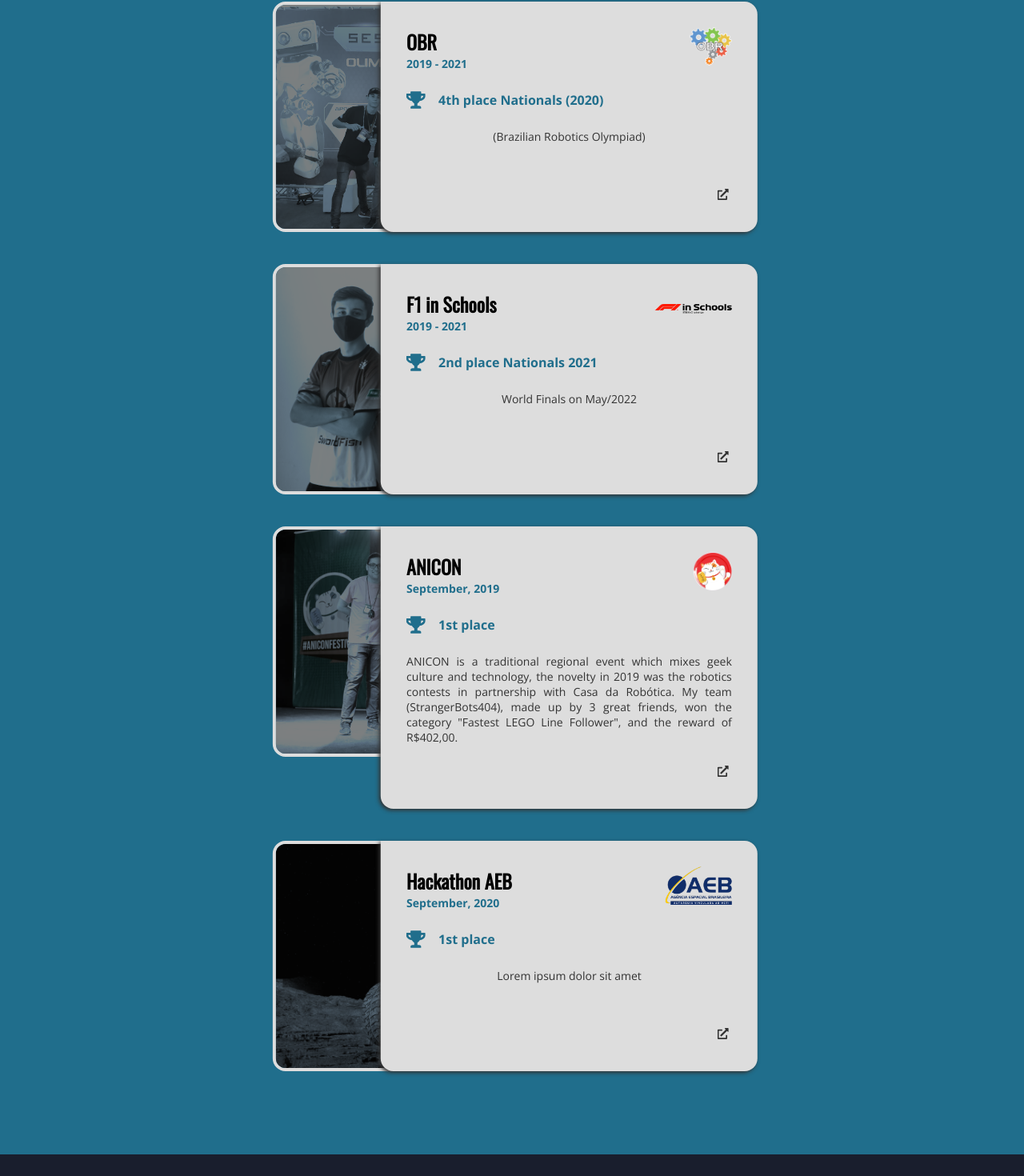
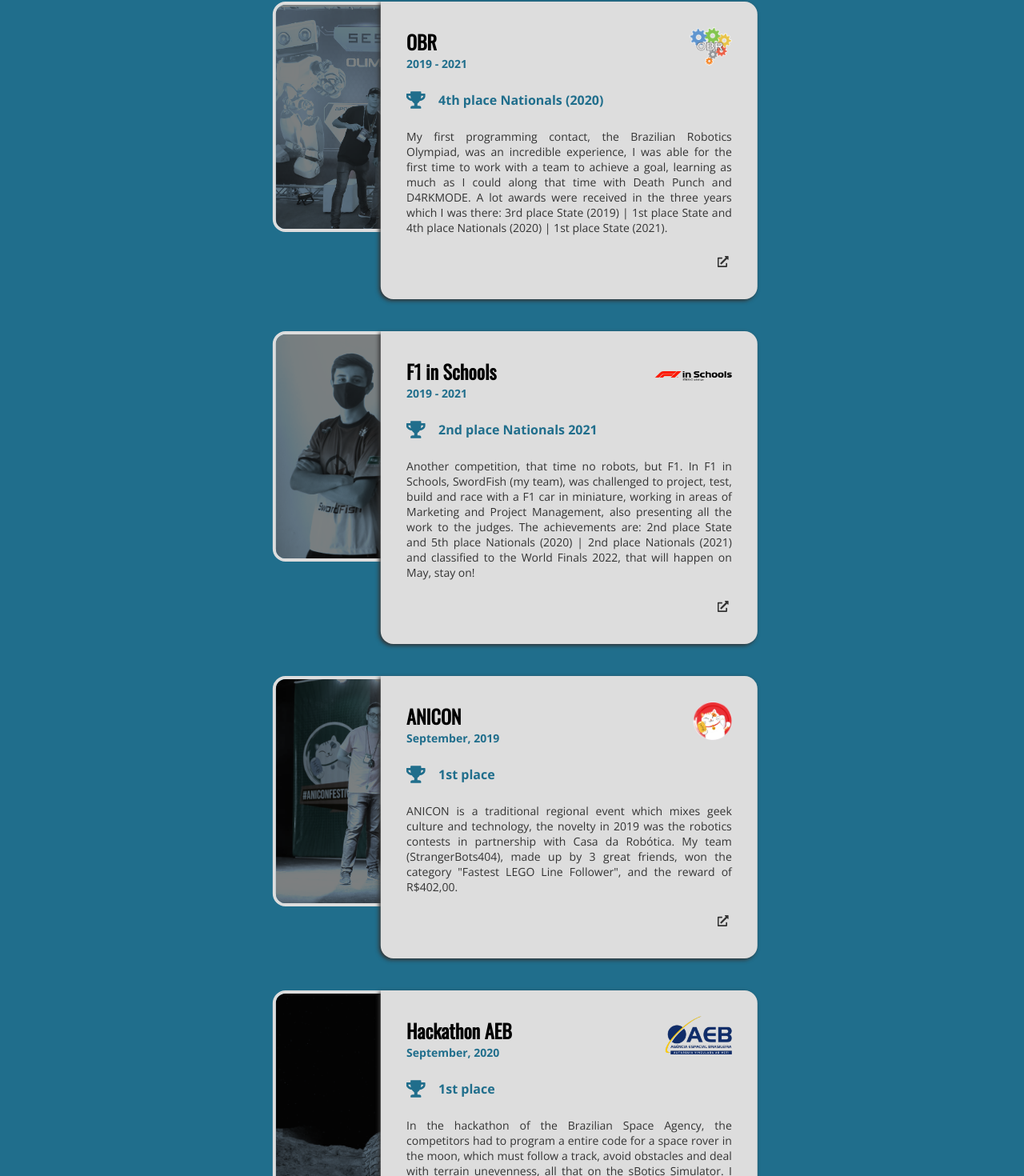
Before and after one commit to gabriel-dp/gabriel-dp.github.io_v1, a React (Create React App) app: page /about-me in a window 1280 px wide. Shown: the part 1684-3154 px from the top of the page at 80% size. Built offline with nearby package versions, Linux system fonts and the light colour scheme.

Commit message:
description update

```diff
--- a/src/pages/About/Experiences/index.jsx
+++ b/src/pages/About/Experiences/index.jsx
@@ -11,7 +11,7 @@ const Experiences = () => {
             'achievement' : '4th place Nationals (2020)',
             'logo' : require('../../../assets/images/exp/obr-logo.png'),
             'image' : require('../../../assets/images/exp/obr.jpg'),
-            'description' : '(Brazilian Robotics Olympiad)',
+            'description' : 'My first programming contact, the Brazilian Robotics Olympiad, was an incredible experience, I was able for the first time to work with a team to achieve a goal, learning as much as I could along that time with Death Punch and D4RKMODE. \nA lot awards were received in the three years which I was there: 3rd place State (2019) | 1st place State and 4th place Nationals (2020) | 1st place State (2021).',
             'link': 'http://sesi.fieb.org.br/sesiescola/nossas-escolas/vitória-da-conquista/blog-da-escola/',
         },
         'F1 in Schools' : {
@@ -19,7 +19,7 @@ const Experiences = () => {
             'achievement' : '2nd place Nationals 2021',
             'logo' : require('../../../assets/images/exp/f1inschools-logo.png'),
             'image' : require('../../../assets/images/exp/f1inschools.jpg'),
-            'description' : 'World Finals on May/2022',
+            'description' : 'Another competition, that time no robots, but F1. In F1 in Schools, SwordFish (my team), was challenged to project, test, build and race with a F1 car in miniature, working in areas of Marketing and Project Management, also presenting all the work to the judges. The achievements are: 2nd place State and 5th place Nationals (2020) | 2nd place Nationals (2021) and classified to the World Finals 2022, that will happen on May, stay on!',
             'link': 'http://sesi.fieb.org.br/sesiescola/noticias/equipe-baiana-premiada-no-torneio-sesi-de-robótica-vai-para-competição-internacional-em-2022/',
         },
         'ANICON' : {
@@ -35,7 +35,7 @@ const Experiences = () => {
             'achievement' : '1st place',
             'logo' : require('../../../assets/images/exp/aeb-logo.png'),
             'image' : require('../../../assets/images/exp/aeb.png'),
-            'description' : 'Lorem ipsum dolor sit amet',
+            'description' : 'In the hackathon of the Brazilian Space Agency, the competitors had to program a entire code for a space rover in the moon, which must follow a track, avoid obstacles and deal with terrain unevenness, all that on the sBotics Simulator. I had to participate alone of this contest, but this wasn not a obstacle for me',
             'link': 'https://www.gov.br/aeb/pt-br/assuntos/noticias/equipe-de-vitoria-da-conquista-ba-vence-hackathon-espacial-da-aeb',
         }
     }
```
